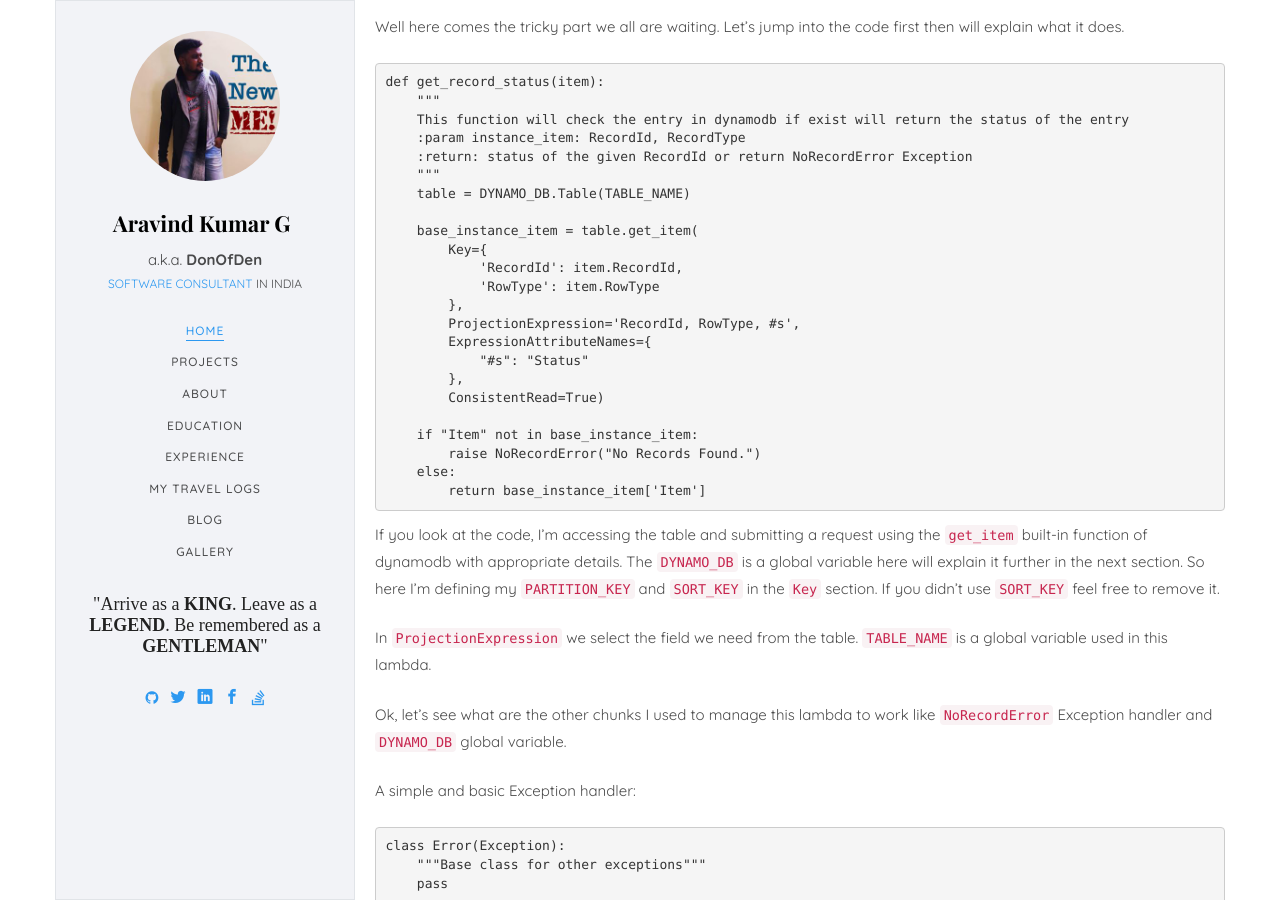
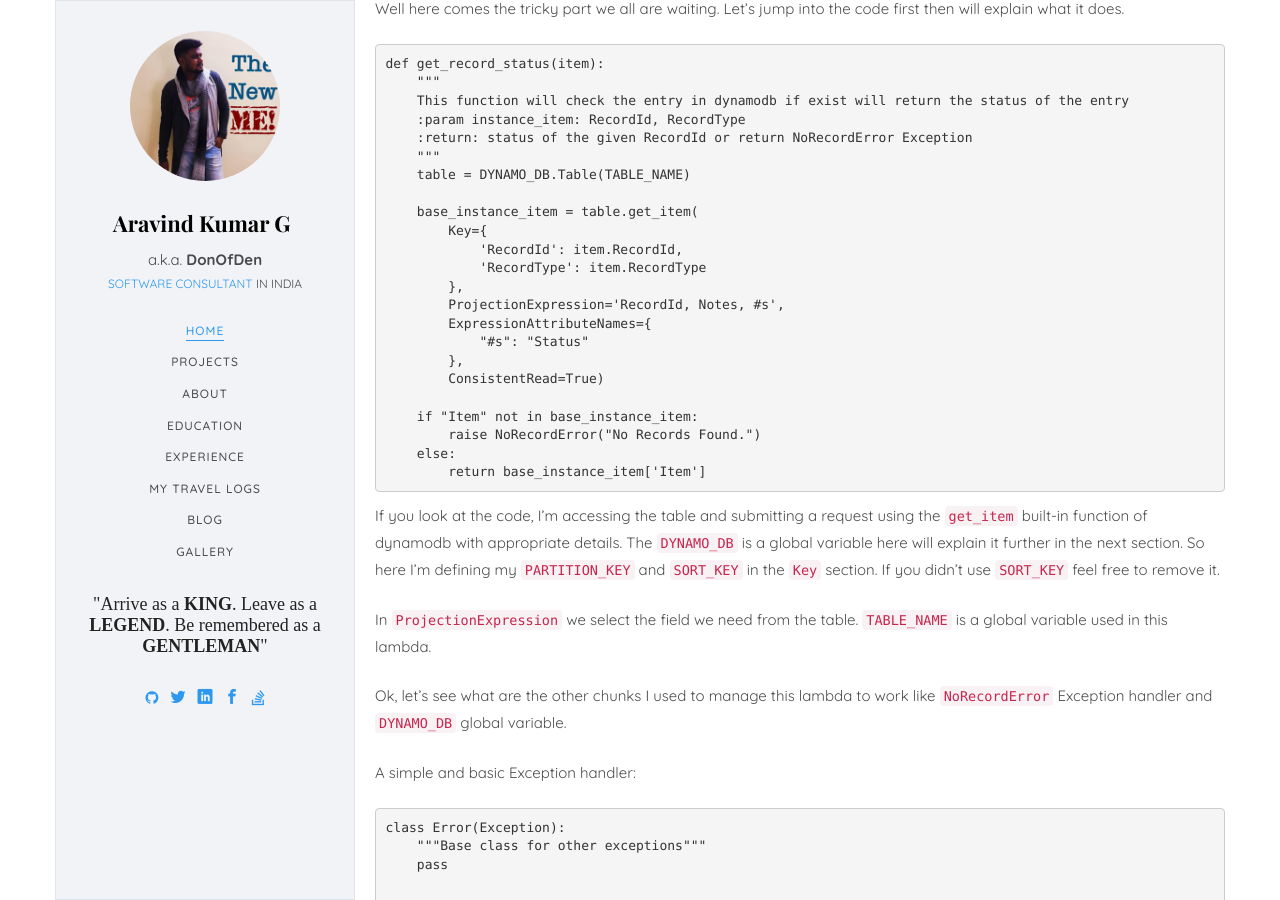
Before and after one commit to donofden/donofden.github.io, a Jekyll site: the page built from _posts/2020-03-20-Pytest-for-AWS-Lambdas-and-Dynamodb.md, in a window 1280 px wide and 900 px high, scrolled down 2538 px. Built offline with Jekyll 4.4.1, drawn with Linux system fonts in a browser that asks for light colours; some web fonts are replaced; some of the changed text lies outside the part shown.

Commit message:
Python Pytest for AWS Lambdas and Dynamodb

````diff
--- a/_posts/2020-03-20-Pytest-for-AWS-Lambdas-and-Dynamodb.md
+++ b/_posts/2020-03-20-Pytest-for-AWS-Lambdas-and-Dynamodb.md
@@ -33,7 +33,6 @@ Let's start writing our lambda, I always prefer multiple functions/chunks of cod
 Let's create a file `lambda_api.py` and write our lambda functions.
 
 ```python
-
 import boto3
 import os
 import json
@@ -82,7 +81,7 @@ class DbEntity:
 
 ```python
 class ResultEntity:
-        def __init__(self, RecordId, Status, Notes=None):
+    def __init__(self, RecordId, Status, Notes=None):
         """
         This function used to initiate values to the class variables
         """
@@ -111,9 +110,9 @@ def get_record_status(item):
     base_instance_item = table.get_item(
         Key={
             'RecordId': item.RecordId,
-            'RowType': item.RowType
+            'RecordType': item.RecordType
         },
-        ProjectionExpression='RecordId, RowType, #s',
+        ProjectionExpression='RecordId, Notes, #s',
         ExpressionAttributeNames={
             "#s": "Status"
         },
@@ -291,7 +290,6 @@ def test_handler_for_status_ok(use_moto):
     }
 
     return_data = lambda_handler(event, "")
-
     body = json.loads(return_data['body'])
 
     assert return_data['statusCode'] == 200
@@ -318,7 +316,6 @@ def test_handler_for_different_status(use_moto):
     }
 
     return_data = lambda_handler(event, "")
-
     body = json.loads(return_data['body'])
 
     assert return_data['statusCode'] == 200
````
Also changed, not shown: other parts of _posts/2020-03-20-Pytest-for-AWS-Lambdas-and-Dynamodb.md (+2 -2 lines).
